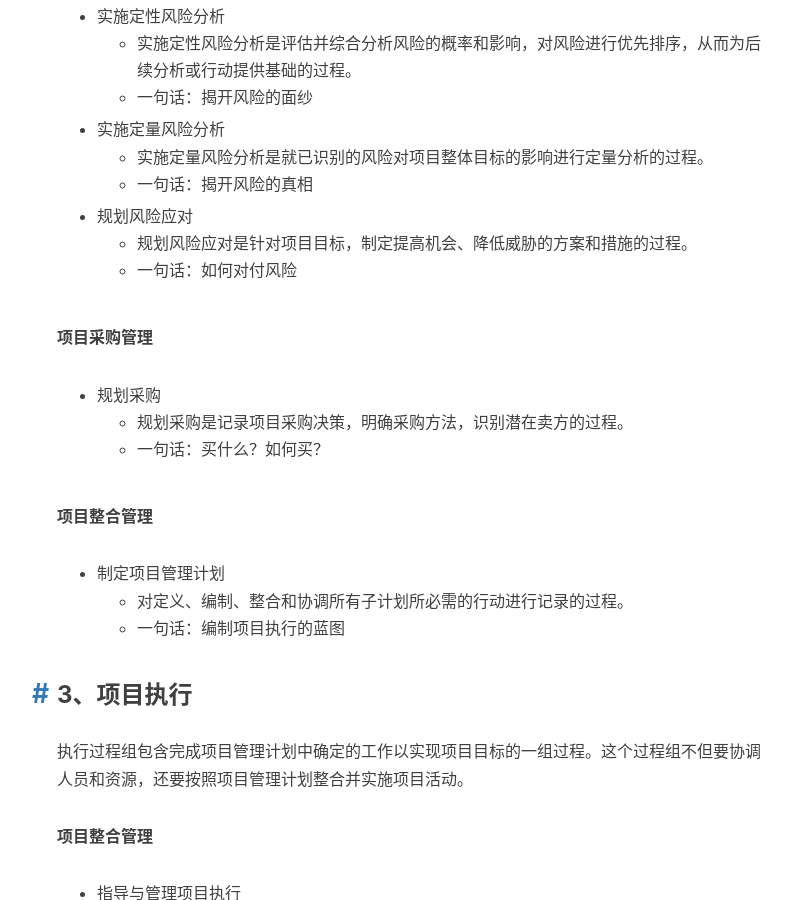
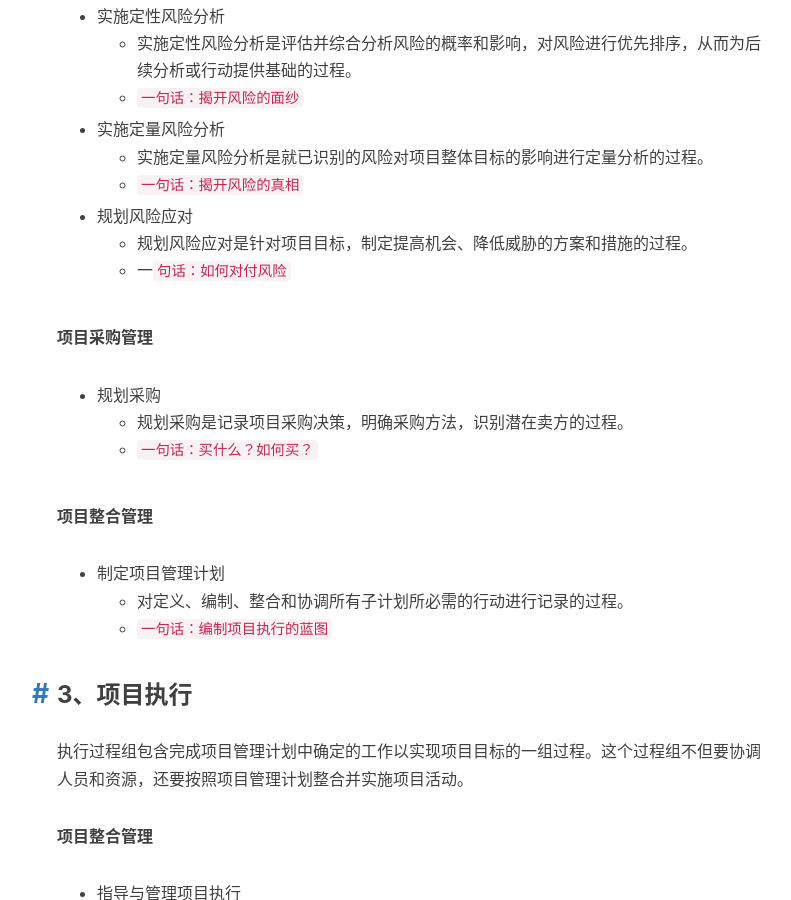
Before and after one commit to gaocn/gaocn.github.io, a Jekyll site: the page built from _posts/2018-01-09-项目管理过程.md, in a window 1280 px wide and 900 px high, scrolled down 3222 px. Shown: the whole window, without its empty margins (208-999 px from the left). Built offline with Jekyll 4.4.1, drawn with Linux system fonts in a browser that asks for light colours; comment, search, counter and statistics services are not loaded.

Commit message:
modified: 对总结添加高亮显示语法

```diff
--- a/_posts/2018-01-09-项目管理过程.md
+++ b/_posts/2018-01-09-项目管理过程.md
@@ -78,13 +78,13 @@ tags:
 
 - 制定人力资源计划
   - 制定人力资源计划是识别和记录项目角色、职责、所需技能以及报告关系，并编制人员配备管理计划的过程。
-  - 一句话：需要什么人，需要多少人
+  - `一句话：需要什么人，需要多少人`
 
 **项目沟通管理**
 
 - 规划沟通
   - 规划沟通是确定项目干系人的信息需求并定义沟通方法的过程。
-  - 一句话：项目干系人需要什么，如何给到他们
+  - `一句话：项目干系人需要什么，如何给到他们`
 
 **项目风险管理**
 
@@ -93,28 +93,28 @@ tags:
   - 一句话：定义如何对待风险
 - 识别风险
   - 识别风险是判断哪些风险可能影响项目并记录其特征的过程。
-  - 一句话：风险，你在哪里？
+  - `一句话：风险，你在哪里？`
 - 实施定性风险分析
   - 实施定性风险分析是评估并综合分析风险的概率和影响，对风险进行优先排序，从而为后续分析或行动提供基础的过程。
-  - 一句话：揭开风险的面纱
+  - `一句话：揭开风险的面纱`
 - 实施定量风险分析
   - 实施定量风险分析是就已识别的风险对项目整体目标的影响进行定量分析的过程。
-  - 一句话：揭开风险的真相
+  - `一句话：揭开风险的真相`
 - 规划风险应对
   - 规划风险应对是针对项目目标，制定提高机会、降低威胁的方案和措施的过程。
-  - 一句话：如何对付风险
+  - 一`句话：如何对付风险`
 
 **项目采购管理**
 
 - 规划采购
   - 规划采购是记录项目采购决策，明确采购方法，识别潜在卖方的过程。
-  - 一句话：买什么？如何买？
+  - `一句话：买什么？如何买？`
 
 **项目整合管理**
 
 - 制定项目管理计划
   - 对定义、编制、整合和协调所有子计划所必需的行动进行记录的过程。
-  - 一句话：编制项目执行的蓝图
+  - `一句话：编制项目执行的蓝图`
 
 ### 3、项目执行
 
@@ -124,41 +124,41 @@ tags:
 
 - 指导与管理项目执行
   - 指导与管理项目执行是为实现项目目标而执行项目管理计划中所确定的工作的过程。
-  - 一句话：按图索骥
+  - `一句话：按图索骥`
 
 **项目质量管理**
 
 - 实施质量保证
   - 实施质量保证是审计质量要求和质量控制测量结果，确保采用合理的质量标准和操作定义的过程。
-  - 一句话：通过过程保证质量
+  - `一句话：通过过程保证质量`
 
 
 **项目人力资源管理**
 
 - 组建项目团队
   - 组建项目团队是确认可用人力资源并组建项目所需团队的过程。
-  - 一句话：让巧妇能为有米之炊
+  - `一句话：让巧妇能为有米之炊`
 - 建设项目团队
   - 建设项目团队是提高工作能力、促进团队互动和改善团队氛围，以提高项目绩效的过程。
-  - 一句话：激发团队潜能
+  - `一句话：激发团队潜能`
 - 管理项目团队
   - 管理项目团队是跟踪团队成员的表现、提供反馈、解决问题并管理变更，以优化项目绩效的过程。
-  - 一句话：大家好才是真的好
+  - `一句话：大家好才是真的好`
 
 **项目沟通管理**
 
 - 发布信息
   - 发布信息是按计划向项目干系人提供有关信息的过程。
-  - 一句话：把信息传递给需要的人
+  - `一句话：把信息传递给需要的人`
 - 管理干系人期望
   - 管理干系人期望是为满足干系人的需要而与之沟通和协作，并解决所发生的问题的过程。
-  - 一句话：沟通并满足或驳回干系人需求
+  - `一句话：沟通并满足或驳回干系人需求`
 
 **项目采购管理**
 
 - 实施采购
   - 实施采购是获取卖方应答，选择卖方，授予合同的过程
-  - 一句话：购买要买的东西
+  - `一句话：购买要买的东西`
 
 ### 4、项目监控
 
@@ -168,55 +168,55 @@ tags:
 
 - 监控项目工作
   - 监控项目工作是跟踪、审查和调整项目进展，以实现项目管理计划中确定的绩效目标的过程。项目监督包括报告项目状态，测量项目进展，以及预测项目情况等。需要编制绩效报告，来提供项目各方面的绩效信息，如范围、进度、成本、资源、质量和风险等。这些信息可用作其他过程的输入。
-  - 一句话：盯着，不停的盯着
+  - `一句话：盯着，不停的盯着`
 - 实施整体变更控制
   - 实施整体变更控制是审查所有变更请求，批准变更，并管理对可交付成果、组织过程资产、项目文件和项目管理计划的变更的过程。
-  - 一句话：让变更可控
+  - `一句话：让变更可控`
 
 **项目范围管理**
 
 - 核实范围
   - 核实范围是正式验收项目已完成的可交付成果的过程。
-  - 一句话：让用户接受项目成果
+  - `一句话：让用户接受项目成果`
 - 控制范围
   - 控制范围是监督项目和产品的范围状态，管理范围基准变更的过程。
-  - 一句话：让范围在可控之内
+  - `一句话：让范围在可控之内`
 
 **项目时间管理**
 
 - 控制进度
   - 控制进度是监督项目状态以更新项目进展、管理进度基准变更的过程。
-  - 一句话：让进度在可控之内
+  - `一句话：让进度在可控之内`
 
 **项目成本管理**
 
 - 控制成本
   - 控制成本是监督项目状态以更新项目预算、管理成本基准变更的过程。
-  - 一句话：让费用在可控之内
+  - `一句话：让费用在可控之内`
 
 **项目质量管理**
 
 - 实施质量控制
   - 实施质量控制是监督并记录执行质量活动的结果，从而评估绩效并建议必要的变更的过程。
-  - 一句话：让结果满足合格的标准
+  - `一句话：让结果满足合格的标准`
 
 **项目沟通管理**
 
 - 报告绩效
   - 报告绩效是收集并发布绩效信息的过程，包括状态报告、进展测量结果和预测情况。
-  - 一句话：是骡子是马牵出来溜溜
+  - `一句话：是骡子是马牵出来溜溜`
 
 **项目风险管理**
 
 - 监控风险
   - 监控风险是在整个项目中实施风险应对计划，跟踪已识别风险，监测残余风险，识别新风险，并评估风险过程有效性的过程。
-  - 一句话：让风险在可控之内
+  - `一句话：让风险在可控之内`
 
 **项目采购管理**
 
 - 管理采购
   - 管理采购是管理采购关系，监督合同绩效，以及采取必要的变更和纠正措施的过程。
-  - 一句话：让本次采购可控
+  - `一句话：让本次采购可控`
 
 ### 5、项目收尾
 
@@ -226,10 +226,10 @@ tags:
 
 - 结束项目
   - 结束项目或阶段是完结所有项目管理过程组中的所有活动，以正式结束项目或阶段的过程。
-  - 一句话：给项目画一个完美的句号
+  - `一句话：给项目画一个完美的句号`
 
 **项目采购管理**
 
 - 结束采购
   - 结束采购是完结单次项目采购的过程。
-  - 一句话：给本次购买画上句号
+  - `一句话：给本次购买画上句号`
```
